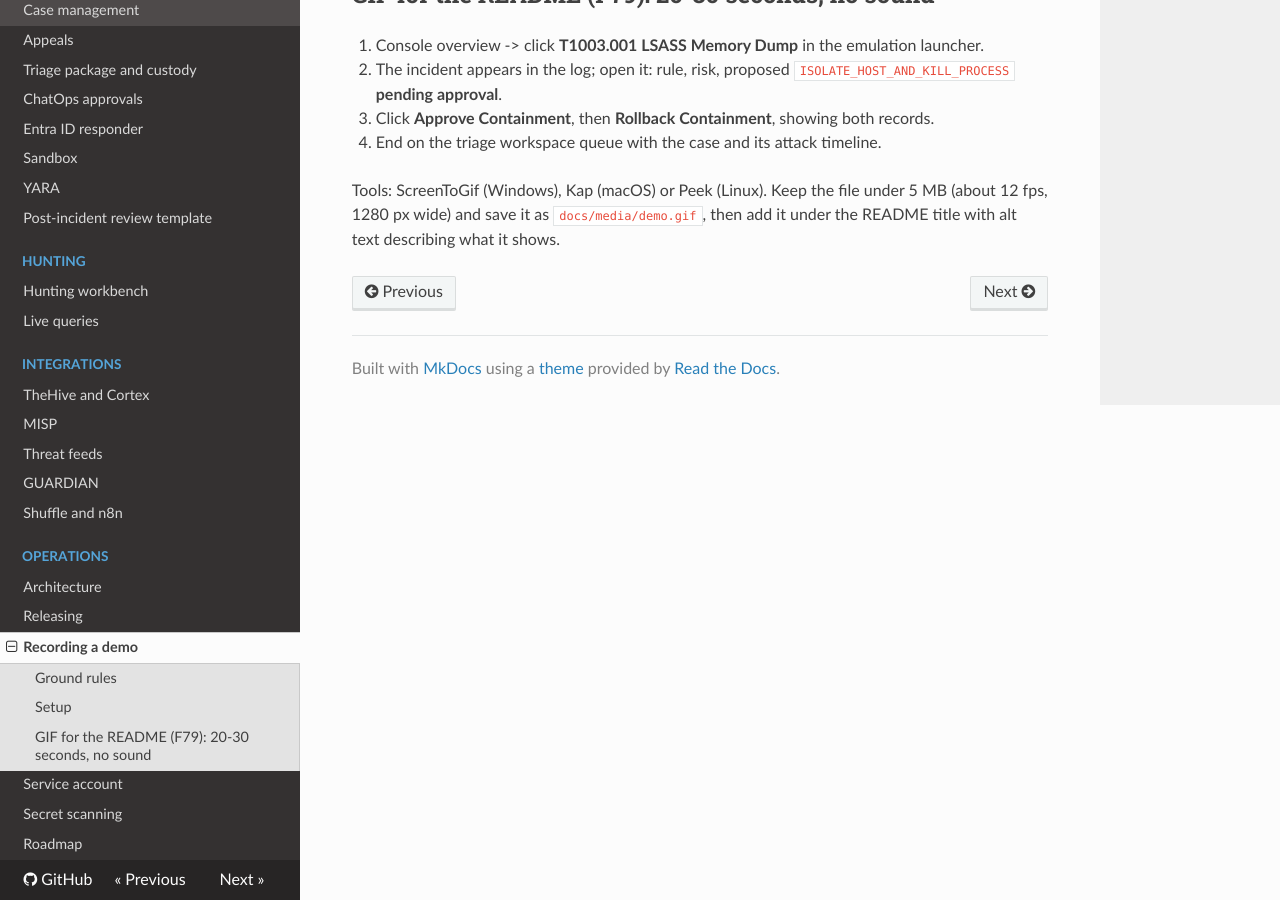
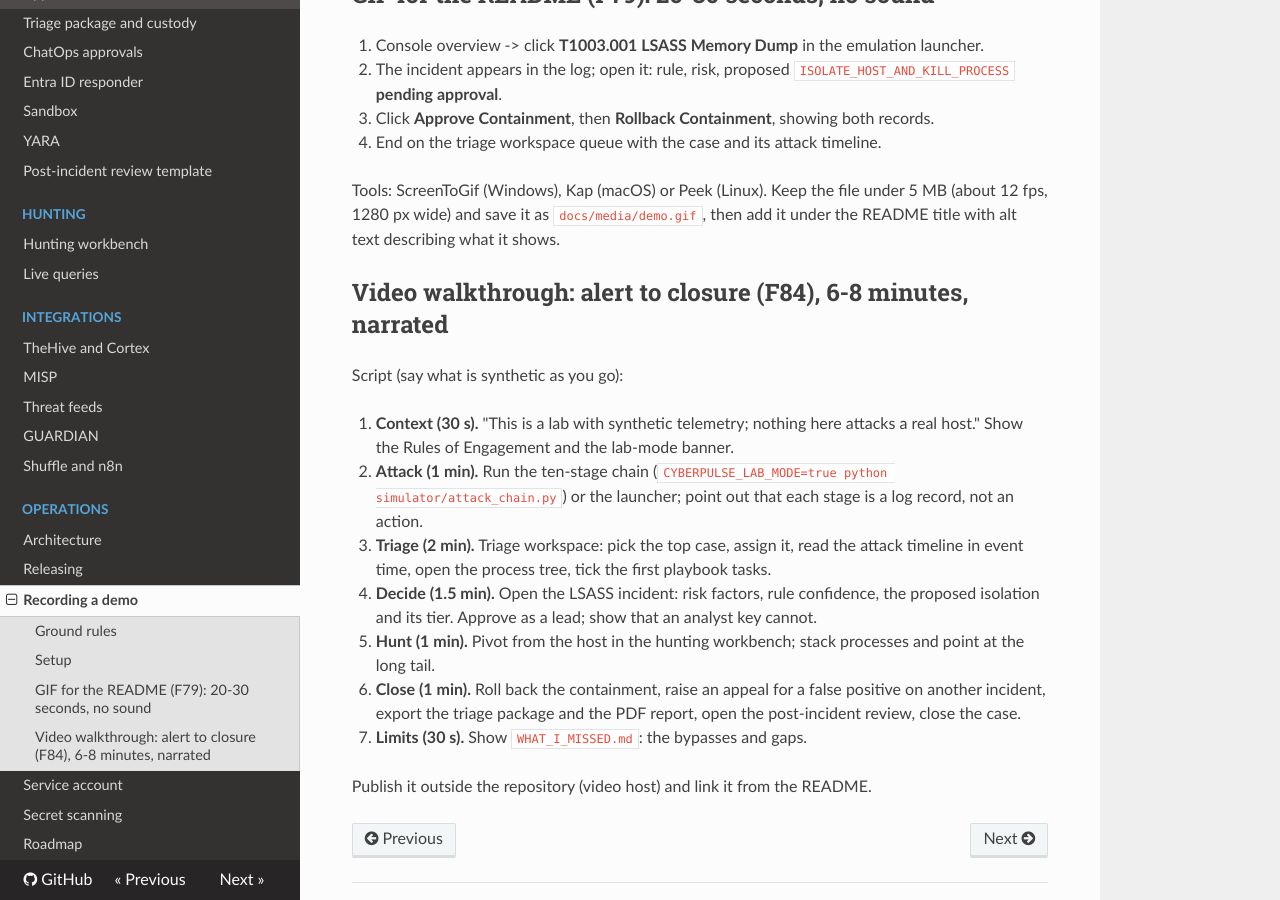
Before and after one commit to lumidren/CyberPulse-SOC-Suite, an MkDocs documentation site: the page built from docs/DEMO_RECORDING.md, in a window 1280 px wide and 900 px high, scrolled down 638 px. Built offline with MkDocs 1.6.1, drawn with Linux system fonts in a browser that asks for light colours; nearby versions of some CDN libraries.

Commit message:
docs: script the incident walkthrough video instead of faking one
F84 asks for a narrated video from alert to closure. That needs a
person recording a real screen. DEMO_RECORDING.md now carries a
timed walkthrough script (context, attack, triage, decision with role
limits, hunt, rollback/appeal/exports/review, and the known misses),
and the roadmap marks F84 as skipped with that reason.

Roadmap: F84

```diff
--- a/docs/DEMO_RECORDING.md
+++ b/docs/DEMO_RECORDING.md
@@ -31,3 +31,24 @@ Sign in, choose the light or dark theme, set the browser window to 1280x720.
 Tools: ScreenToGif (Windows), Kap (macOS) or Peek (Linux). Keep the file under 5 MB
 (about 12 fps, 1280 px wide) and save it as `docs/media/demo.gif`, then add it under the README
 title with alt text describing what it shows.
+
+## Video walkthrough: alert to closure (F84), 6-8 minutes, narrated
+
+Script (say what is synthetic as you go):
+
+1. **Context (30 s).** "This is a lab with synthetic telemetry; nothing here attacks a real host."
+   Show the Rules of Engagement and the lab-mode banner.
+2. **Attack (1 min).** Run the ten-stage chain (`CYBERPULSE_LAB_MODE=true python simulator/attack_chain.py`)
+   or the launcher; point out that each stage is a log record, not an action.
+3. **Triage (2 min).** Triage workspace: pick the top case, assign it, read the attack timeline in
+   event time, open the process tree, tick the first playbook tasks.
+4. **Decide (1.5 min).** Open the LSASS incident: risk factors, rule confidence, the proposed
+   isolation and its tier. Approve as a lead; show that an analyst key cannot.
+5. **Hunt (1 min).** Pivot from the host in the hunting workbench; stack processes and point at
+   the long tail.
+6. **Close (1 min).** Roll back the containment, raise an appeal for a false positive on
+   another incident, export the triage package and the PDF report, open the post-incident review,
+   close the case.
+7. **Limits (30 s).** Show `WHAT_I_MISSED.md`: the bypasses and gaps.
+
+Publish it outside the repository (video host) and link it from the README.
```
Also changed, not shown: docs/ROADMAP.md (+1 -1 lines).
